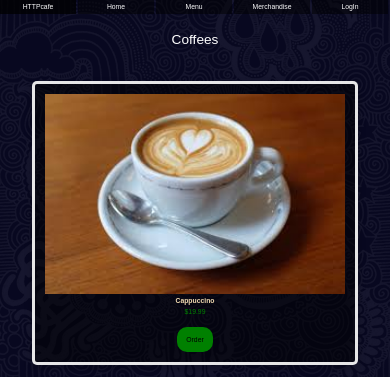
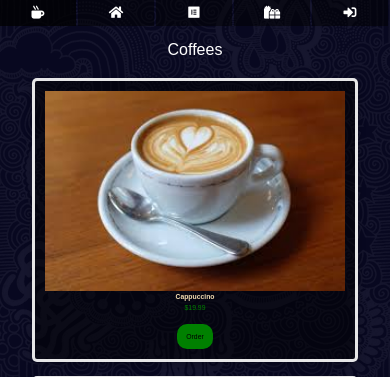
Before and after one commit to LaviniaDisca/HTTPCafe, a PHP site: page /Coffees.html in a window 390 px wide. Shown: the top 377 px of the page. Run offline with PHP 8.4, Linux system fonts and the light colour scheme.

Commit message:
responsive nav bar and icons for it

```diff
--- a/Coffees.html
+++ b/Coffees.html
@@ -6,26 +6,57 @@
     <title>Coffees</title>
     <meta name="viewport" content="width=device-width, initial-scale=1">
     <link rel="stylesheet" href="css/Coffees-style.css">
+    <link rel="stylesheet" href="https://use.fontawesome.com/releases/v5.7.2/css/all.css"
+        integrity="sha384-fnmOCqbTlWIlj8LyTjo7mOUStjsKC4pOpQbqyi7RrhN7udi9RwhKkMHpvLbHG9Sr" crossorigin="anonymous">
 </head>
 
 <body>
     <header>
         <nav>
             <ul>
-                <li><a class="logo">HTTPcafe</a></li>
-                <li><a href="index.html">Home</a></li>
-                <li><a>Menu</a>
+                <li><a class="logo">
+                        <span class="nav-icon"><i class="fas fa-mug-hot"></i></span>
+                        <span class="nav-option">HTTPcafe</span>
+                    </a></li>
+                <li><a href="index.html">
+                        <span class="nav-icon"><i class="fas fa-home"></i></span>
+                        <span class="nav-option">Home</span>
+                    </a></li>
+                <li><a>
+                        <span class="nav-icon"><i class="fab fa-elementor"></i></span>
+                        <span class="nav-option">Menu</span>
+                    </a>
                     <ul>
-                        <li><a>Coffees</a></li>
-                        <li><a href="Freshes.html">Freshes</a></li>
-                        <li><a href="Mini-Cakes.html">Mini-Cakes</a></li>
-                        <li><a href="Cookies.html">Cookies</a></li>
-                        <li><a href="Pretzels.html">Pretzels</a></li>
-                        <li><a href="Mugs.html">Mugs</a></li>
+                        <li><a>
+                                <span class="nav-icon">☕</span>
+                                <span class="nav-option">Coffees</span>
+                        </a></li>
+                        <li><a href="Freshes.html">
+                                <span class="nav-icon">🍹</span>
+                                <span class="nav-option">Freshes</span>
+                        </a></li>
+                        <li><a href="Mini-Cakes.html">
+                                <span class="nav-icon">🍰</span>
+                                <span class="nav-option">Mini-Cakes</span>
+                        </a></li>
+                        <li><a href="Cookies.html">
+                                <span class="nav-icon">🍪</span>
+                                <span class="nav-option">Cookies</span>
+                        </a></li>
+                        <li><a href="Pretzels.html">
+                                <span class="nav-icon">🥐</span>
+                                <span class="nav-option">Pretzels</span>
+                        </a></li>
                     </ul>
                 </li>
-                <li><a href="Merchandise.html">Merchandise</a></li>
-                <li><a href="Login.html">LogIn</a></li>
+                <li><a href="Merchandise.html">
+                        <span class="nav-icon"><i class="fas fa-gifts"></i></span>
+                        <span class="nav-option">Merchandise</span>
+                </a></li>
+                <li><a href="Login.html">
+                        <span class="nav-icon"><i class="fas fa-sign-in-alt"></i></span>
+                        <span class="nav-option">Login</span>
+                </a></li>
             </ul>
         </nav>
     </header>
--- a/css/Coffees-style.css
+++ b/css/Coffees-style.css
@@ -117,8 +117,25 @@ ul li {
     background-color: rgba(0, 0, 0, 0.5);
     line-height: 2em;
     text-align: center;
-    font-size: calc(7vw / 4);
     margin-right: 2px;
+}
+
+@media only screen and (min-width: 900px) {
+    ul li {
+        font-size: calc(13px + 1vw);
+    }
+}
+
+@media only screen and (max-width: 900px) and (min-width: 600px) {
+    ul li {
+        font-size: calc(9px + 2vw);
+    }
+}
+
+@media only screen and (max-width: 600px) {
+    ul li {
+        font-size: calc(9px + 1vw);
+    }
 }
 
 ul li a {
@@ -156,14 +173,38 @@ body {
 /* Should add a background like the nav(ul li) and style the shit out of it */
 
 .title {
-    font-size: calc(14vw / 4);
     color: white;
-    padding: 20px;
+    padding: 1em;
     text-align: center;
     height: 2em;
     line-height: 3em;
     /*Font to be changed*/
     font-family: Arial;
+}
+
+@media only screen and (min-width: 900px) {
+    .title {
+        font-size: calc(18px + 2vw);
+    }
+}
+
+@media only screen and (max-width: 900px) and (min-width: 600px) {
+    .title {
+        font-size: calc(14px + 2vw);
+    }
+}
+
+
+@media only screen and (min-width: 600px) {
+    .nav-icon {
+        display: none;
+    }
+}
+
+@media only screen and (max-width: 599px) {
+    .nav-option {
+        display: none;
+    }
 }
 
 .catalog {
@@ -221,7 +262,7 @@ body {
     text-align: center;
     display: inline-block;
     font-size: 1em;
-    margin-top:10px;
+    margin-top: 10px;
     cursor: pointer;
     background-color: green;
     color: black;
@@ -230,14 +271,14 @@ body {
     padding: 20px;
 }
 
-.button .button-text{
-    padding:4px;
+.button .button-text {
+    padding: 4px;
 }
 
 .button:hover {
     background-color: green;
 }
 
-.button:hover .button-text{
+.button:hover .button-text {
     color: white;
 }
```
Also changed, not shown: css/style.css (+8 -8 lines).
